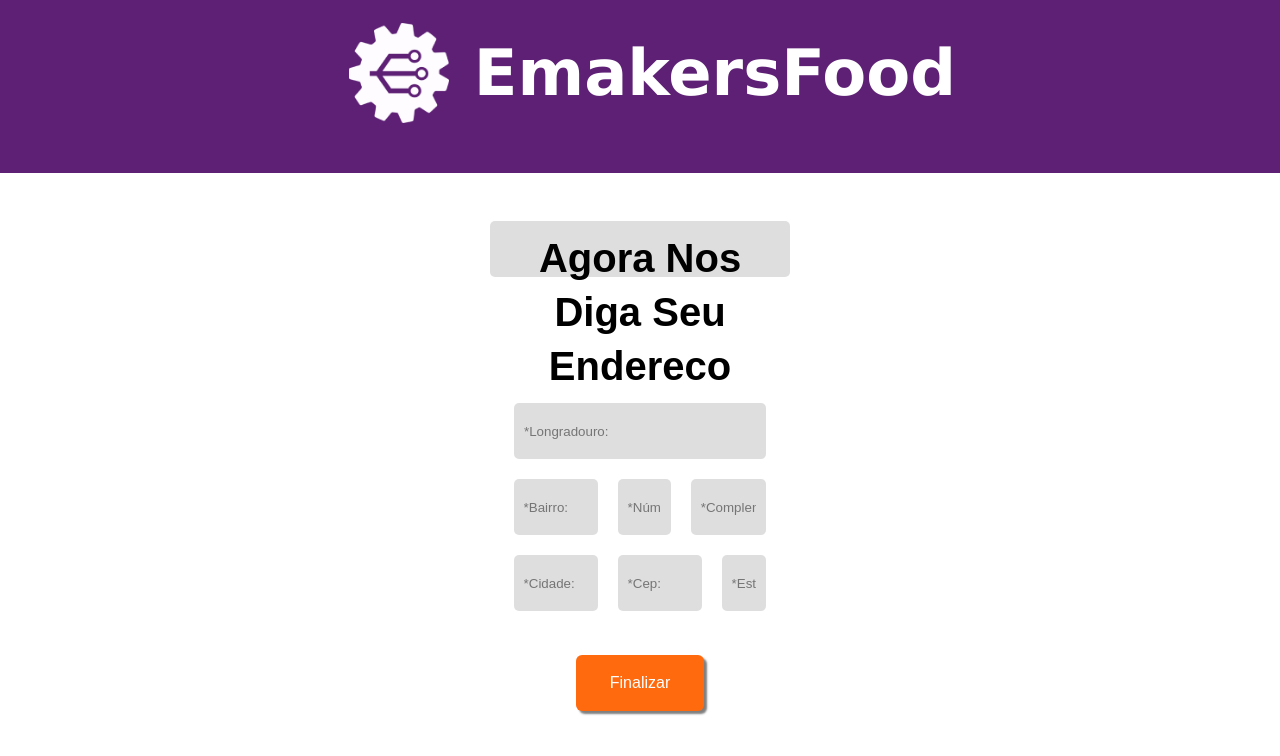
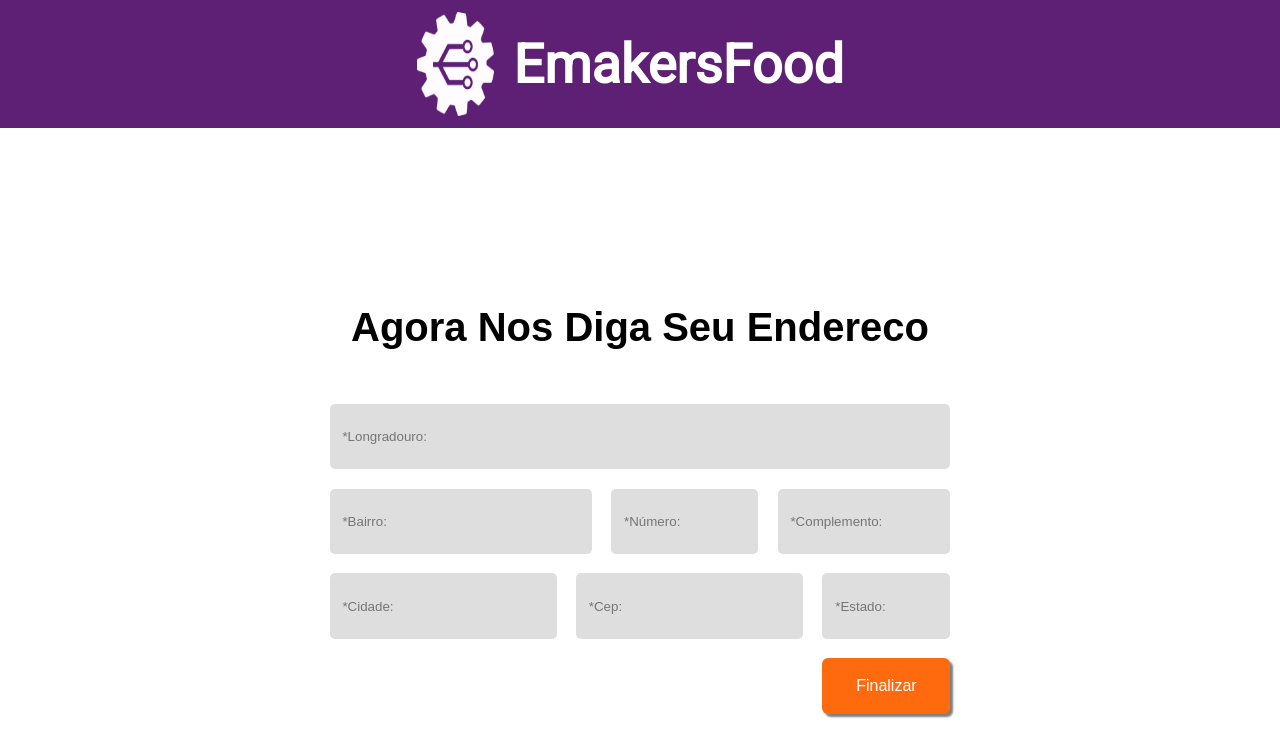
Before and after one commit to Sousa-Diin/tonabroca_trainee, a React (Create React App) app: page /logradouro in a window 1280 px wide. Shown: the top 756 px of the page. Built offline with nearby package versions, Linux system fonts and the light colour scheme.

Commit message:
:bug: Correcao de bugs no Css :rocket: Feature adicionar  login cliente

```diff
--- a/public/index.html
+++ b/public/index.html
@@ -3,9 +3,9 @@
   <head>
     <meta charset="utf-8">
     <meta name="viewport" content="width=device-width, initial-scale=1">
-    <link rel="shortcut icon" href="../src/logo_emakers2.png">
+    <link rel="shortcut icon" href="../src/assets/logo/logo-cadastro.svg">
 
-    <title>Cadastro de cliente</title>
+    <title>EmakersFood</title>
   </head>
   <body>
     <div id="root"></div>
--- a/src/components/login/Login.css
+++ b/src/components/login/Login.css
@@ -2,44 +2,50 @@
 .container-login {
     display: flex;
     flex-direction: row-reverse;
-    flex-wrap: nowrap;
     justify-items: center;
+    width: 100vw;
     height:100vh;
-    padding: 5%;
-    margin-top: 0;
 
     background-image: url("../../assets/logo/background_login.png");
     background-repeat: no-repeat;
     background-position: center;
-    background-size: 100vw;
+    background-attachment: fixed;
+    background-size: 100%;
+
 
 }
 
-.slogan {
+.container-slogan {
+
     color:#FFFFFF;
     float: left;
    /* background: rgba(0,0,0,.2); Teste**/
-    height: 15vh;
+    height: 13vh;
     align-items: center;
     padding: 3%;
 }
 
-.slogan  {
+.container-slogan  {
     display: flex;
     flex-direction: column;
     justify-content: flex-end;
 
 
-    margin: 26% 32% 0 auto;
+    margin: 26% 9% 0 auto;
 }
 
 .container-autenticacao {
-    padding-top: 13%;
-    width: 25vw;
+    display: flex;
+    flex-direction: column;
+    justify-content: center;
+    justify-items: center;
+
+
+    width: 35vw;
     height: 70vh;
     margin: 0 auto;
-    justify-items: center;
-   /* padding: 5.9% .9% 0 .9% ;*/
+
+
 
     text-align: center;
     background: rgba(217,217,217,.9);
@@ -47,24 +53,28 @@
 
 
 }
-ul li {
+ul li, link {
+    display: flex;
+    flex-direction: column;
     max-width: 20vw;
     max-height: 13vh;
-    align-content: center;
-    margin: 4%;
-    padding: 4%;
+
+    margin: 4vh;
+    padding: 3%;
     text-align: center;
     color:#FFFFFF;
     list-style: none;
+    text-decoration: none;
 
     border-radius: 7px;
     background: #c5530c;
-
+    justify-items: center;
+    justify-content: center;
 
 }
 li {
     margin: 0 auto;
-    font-weight: 400;
+    font-weight: 40%;
     font-size: 33px;
     line-height: 54px;
     text-align: center;
--- a/src/components/login/Login.js
+++ b/src/components/login/Login.js
@@ -1,4 +1,6 @@
 import React from 'react';
+import { Link } from 'react-router-dom';
+import '../login/Login.css';
 
 export default function Login (){
 
@@ -7,13 +9,13 @@ export default function Login (){
                 <div className="container-autenticacao">
                      <h1>Deseja Logar Como?</h1>
                      <ul>
-                        <li>Cliente</li>
-                        <li>Funcionário </li>
-                        <li>Administrador</li>
+                        <li><Link to="/autenticarCliente">Cliente</Link></li>
+                        <li><Link to="/">Funcionário</Link></li>
+                        <li><Link to="/">Administrador</Link></li>
 
                      </ul>
                 </div>
-                <div className="slogan">
+                <div className="container-slogan">
                     <h1>EmakersFood</h1>
                     <h2>Matando sua fome!</h2>
                 </div>
--- a/src/pages/Autenticar/Autenticar.css
+++ b/src/pages/Autenticar/Autenticar.css
@@ -1,28 +1,74 @@
 .container-autenticar {
-    display: flex;
-   flex-direction: column;
+
     width: 100vw;
     height: 100vh;
     justify-content: center;
     align-items: center;
-    background-image: url("../../assets/logo/cliente-background-grand.jpg");
+    background-image: url("../../assets/logo/background-client.png");
+    background-repeat: no-repeat;
+    background-size: 100%;
+    background-attachment: fixed;
 
-    background-size: 100;
+}
+header {
+    width: 100vw;
+    height: 16vh;
+    background: #5E2075;
+    display: flex;
+    flex-flow: row nowrap;
 
-    width: 100%;
-    height: 100%;
+    justify-content: center;
+    align-items: center;
+    margin-bottom: 7vh;
+}
 
-    margin: 0 auto;
+img{
+
+    width: 6vw;
+    height: 13vh;
 }
+
+.title-logo {
+    font-weight: 300px;
+    font-size: 54px;
+
+    color:#FFFFFF;
+    padding: 1.5%;
+
+}
+
+
 
 .flex-autenticar {
     display: flex;
     flex-direction: column;
     align-items: center;
-
-    max-width: 50vw;
-    height: 70vh;
+    margin-top: 17vh;
+    margin: 0 auto;
+    width: 40vw;
+    max-width: 608px;
+    height: 65vh;
     background: rgba(245,245,245,.9);
 
 
 }
+
+.flex-autenticar {
+   width: 35vw;
+   padding: 2%;
+}
+.email-login, .password-login, .entrar-login {
+    width: 35vw;
+    height: 7vh;
+    border: none;
+    padding: 2%;
+    margin: 1.5%;
+    background: #d9d9d9d9;
+}
+
+.entrar-login {
+    background: rgb(255,106,14);
+    order: 0;
+    width: 20vw;
+
+}
--- a/src/pages/Autenticar/Autenticar.js
+++ b/src/pages/Autenticar/Autenticar.js
@@ -1,15 +1,24 @@
 import React, { Component } from 'react';
 
 import './Autenticar.css';
+import logo from '../../assets/logo/logo_emakers2.png';
+import { Link } from 'react-router-dom';
 
 class Autenticar extends Component {
     render(){
         return(
             <div className="container-autenticar">
+                <header>
+                    <img src={logo} className="img-login" alt="logo"/>
+                    <h2 className="title-logo">EmakersFood</h2>
+                </header>
                 <div className="flex-autenticar">
                     <h1>Bem Vindo!</h1>
-                    <input className='email' type="email" placeholder="Email:"/>
-                    <input className='password' type="password" placeholder="Senha:"/>
+                    <input className='email-login' type="email" placeholder="Email:"/>
+                    <input className='password-login' type="password" placeholder="Senha:"/>
+                    <h5><Link to="/Home">Esqueci minha senha</Link></h5>
+                    <input className="entrar-login" type="submit" value="Entrar"/>
+                    <h6><Link to="/obterAcesso">Não tem uma conta? Cadastre-se</Link></h6>
                 </div>
             </div>
         );
--- a/src/pages/Cadastro/CadastrarEnd/Endereco.css
+++ b/src/pages/Cadastro/CadastrarEnd/Endereco.css
@@ -1,89 +1,58 @@
 
-  .endereco-container {
+  .container-endereco {
     display: flex;
+    flex-direction: row;
+    flex-wrap: wrap;
+    justify-content: center;
+    justify-items: center;
+
     width: 100vw;
-    flex-direction: column;
-    justify-content: center;
-    align-items: center;
-    flex-wrap: wrap;
-    text-align: center;
-    row-gap: 10px;
-    column-gap: 30px;
-    margin-top: 6%;
+    height: 100vh;
+
+
     background: #FFFFFF;
   }
 
+  .container-dados-pessoais{
+    display: flex;
+    flex-flow: row wrap;
+    justify-content: center;
+  }
 
-  .form-endereco, input{
-    width: 100vw;
-    max-width: 300px;
+  .container-form{
+    width: 50vw;
+    margin: 0 auto;
+
+    justify-content:center;
+    align-items: center;
+
+  }
+
+  .container-form input {
     background: #d9d9d9d9;
     border: none;
     border-radius: 5px;
-    padding: 10px;
-    justify-content:center;
-    align-items: center;
-
-    margin: 10px;
-    width: 46.3vw;
-    height: 7vh;
-    left: 57px;
-    top: 320px;
-
+    padding: 2%;
+    margin: 1.5%;
+    flex-grow: 5;
+    height: 5vh;
   }
 
 .form-endereco{
     /*background: #FF6A0E; Teste*/
-    width: 57vw;
+    width: 50vw;
     row-gap: 20px;
 
     align-items: center;
     margin-top:3%;
 }
 
-  /**
-    Usar propriedade que faz com que as Div filhas se ajustam
-    automaticamente ao tamanho da tela (inputs -> senha , nascimento, sexo e telefone)
-  */
-  .logo-endereco {
-
-    width: 100px;
-    height: 100px;
-    margin: 0 auto;
-  }
-
-
-
-  .cabecalho-endereco {
-    display: flex;
-    align-items: center;
-    margin-top: -13vh;
-    width:100vw;
-    background: #5E2075;
-    height: 25vh;
-    padding: 1.29vh;
-
-
-  }
-
-.cabecalho-endereco h2{
-  position: relative;
-  right: 24.9%;
-  max-width: 100vw;
-
-  font-family: Verdana, Geneva, Tahoma, sans-serif;
-  font-weight: 600;
-  font-size: 64px;
-  line-height: 70px;
-  color: #FFFFFF;
-
-}
-
 p{
+  text-align: center;
 
   font-family: 'Arial';
   font-style: normal;
-  font-weight: 700;
+  font-weight: 700px;
   font-size: 40px;
   line-height: 54px;
   color: #000000;
@@ -91,12 +60,12 @@ p{
 }
 
 .logradouro{
-    width: 90%;
+    width: 41vw;
 }
 
 .bairro{
-    flex-grow: 3;
-    max-width: 30%;
+
+    max-width: 35vw;
 }
 
 .numero{
@@ -106,21 +75,21 @@ p{
 
 .complemento{
   flex-grow: 3;
-  max-width: 27%;
+  max-width: 11.5vw;
 }
 
 
 .cidade{
 
-    max-width: 30%;
+    max-width: 30vw;
 }
 
 .cep{
-    max-width: 30%;
+    max-width: 30vw;
 }
 
 .estado{
-    max-width: 16%;
+    max-width: 8vw;
 }
 
 #finalizar  input  {
@@ -138,7 +107,7 @@ p{
 
 
 #finalizar {
-    display: flex;
-    justify-content: center;
-    margin: 24px;
+   display: flex;
+    justify-content: flex-end;
+
   }
--- a/src/pages/Cadastro/CadastrarEnd/Endereco.js
+++ b/src/pages/Cadastro/CadastrarEnd/Endereco.js
@@ -6,16 +6,16 @@ import '../CadastrarEnd/Endereco.css';
 class Endereco extends Component {
   render() {
     return (
-      <div className="endereco-container">
+      <div className="container-endereco">
 
-        <div className="cabecalho-endereco">
-          <img src={logo} className="logo-endereco" alt="logo" />
-          <h2>EmakersFood</h2>
-        </div>
+        <header>
+          <img src={logo} className="img-login" alt="logo"/>
+          <h2 className="title-logo">EmakersFood</h2>
+        </header>
 
-        <div className="form-endereco">
+        <div className="container-form">
 
-          <div className="dados-pessoais">
+          <div className="container-dados-pessoais">
             <p> Agora Nos Diga Seu Endereco </p>
             <input type="text" className="logradouro"placeholder="*Longradouro:"/>
             <input type="text" className="bairro" placeholder="*Bairro:"/>
--- a/src/pages/Cadastro/CriarAcesso/CriarAcesso.js
+++ b/src/pages/Cadastro/CriarAcesso/CriarAcesso.js
@@ -7,10 +7,10 @@ class CriarAcesso extends Component {
     return (
       <div className="flex-container">
 
-        <div className="cabecalho">
-          <img src={logo} className="App-logo" alt="logo" />
-          <h2>EmakersFood</h2>
-        </div>
+        <header>
+          <img src={logo} className="img-login" alt="logo"/>
+          <h2 className="title-logo">EmakersFood</h2>
+        </header>
 
         <div className="form-container">
           <div className="cria-login">
--- a/src/router.js
+++ b/src/router.js
@@ -16,7 +16,7 @@ function Router(){
                  <Route path='/logar' element={<Login/>}/>
                  <Route path='/obterAcesso' element={<CriarAcesso/>}/>
                  <Route path='/logradouro' element={<Endereco/>}/>
-                 <Route path='/finalizar' element={<CadastroFinalizado/>}/>
+                 <Route path='/finalizado' element={<CadastroFinalizado/>}/>
                  <Route path='/autenticarCliente' element={<Autenticar/>}/>
 
             </Routes>
--- a/src/styles/index.css
+++ b/src/styles/index.css
@@ -1,13 +1,14 @@
 @import url('https://fonts.googleapis.com/css2?family=Roboto&display=swap');
 
-* {
+
+  html, body{
+    display: flex;
+    justify-content: center;
+
+    height: 100vh;
+    width: 100vw;
     margin: 0;
     padding: 0;
     box-sizing: border-box;
-  }
-
-  html, body{
-    height: 100vh;
-    width: 100vw;
     font-family: 'Roboto', sans-serif;
   }
```
